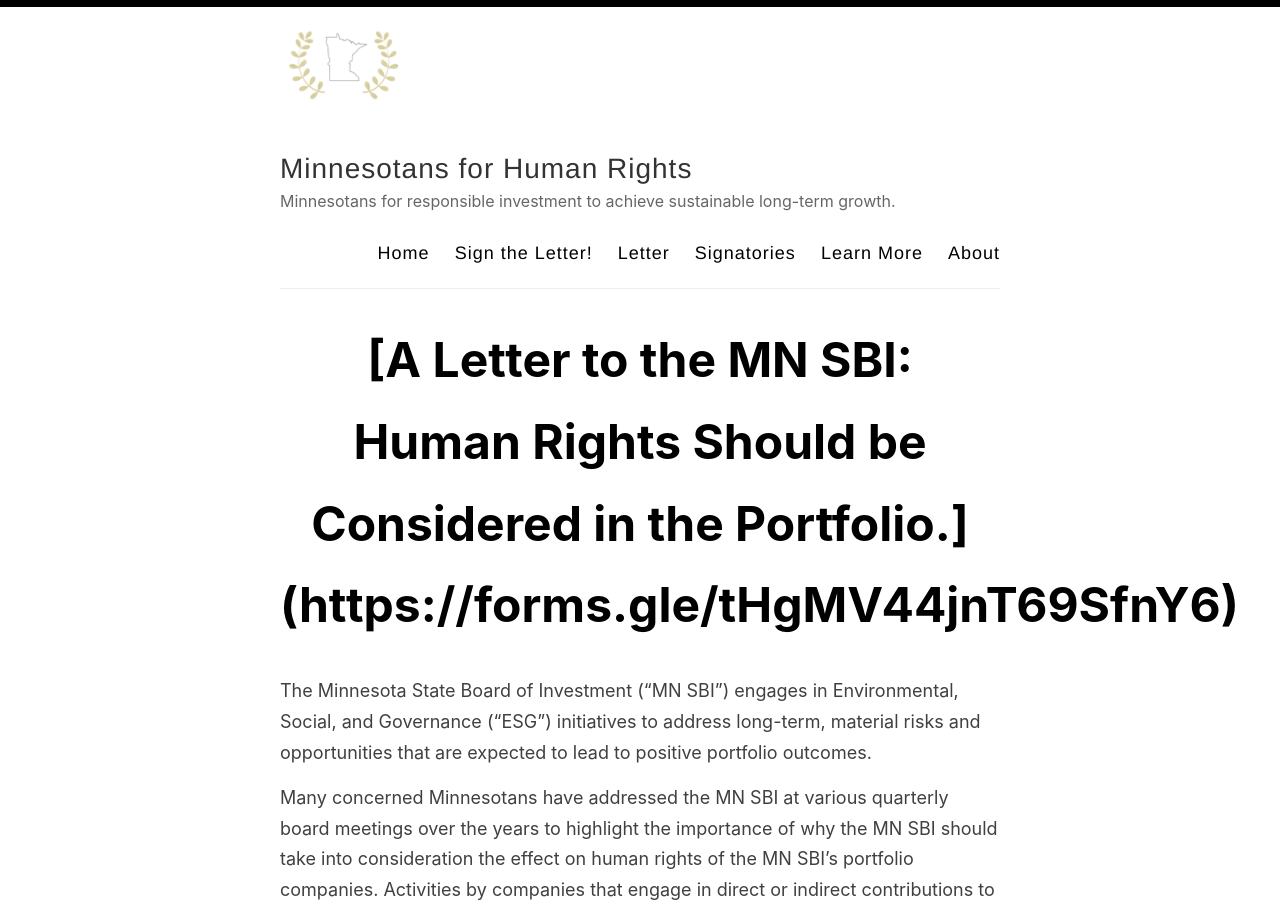
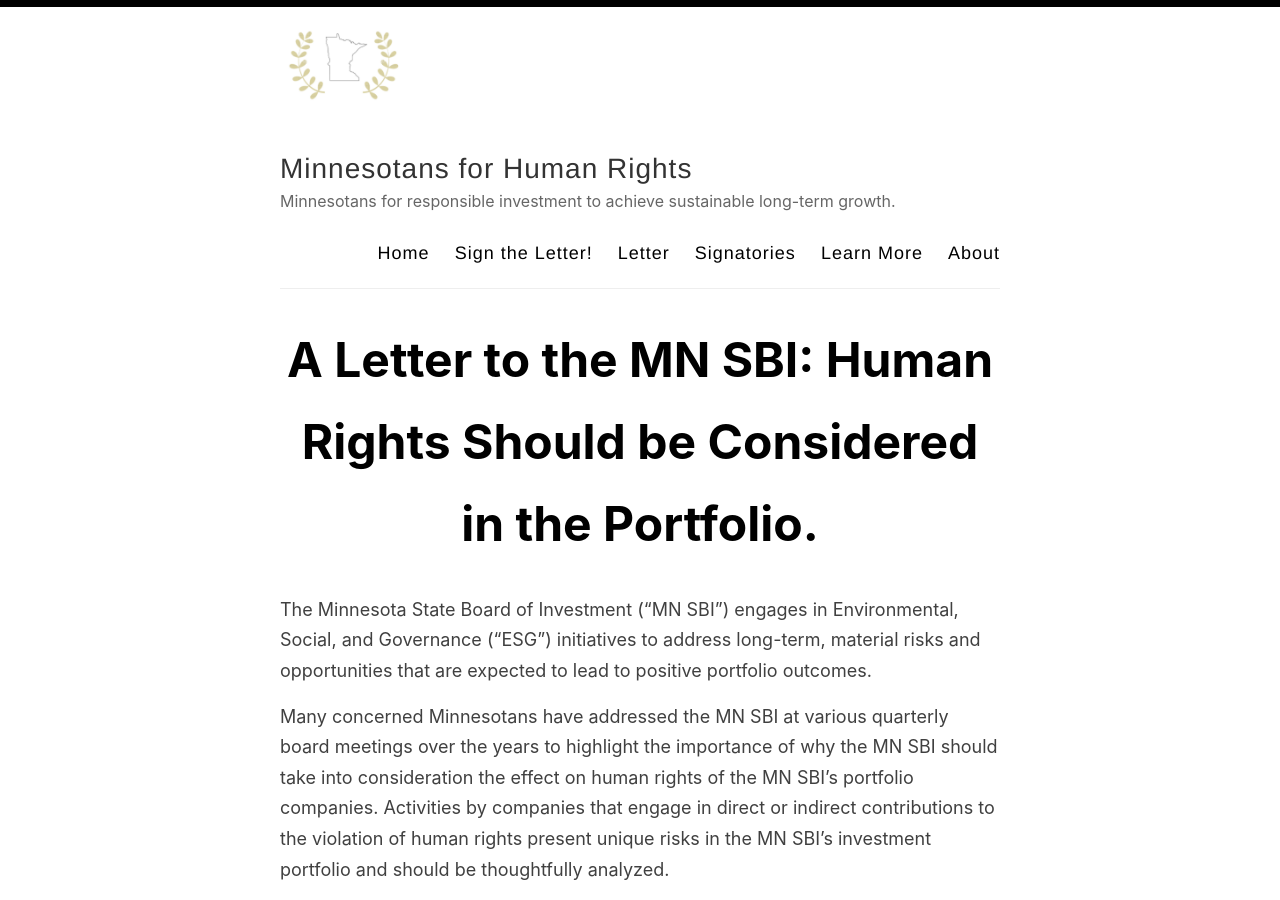
Before and after one commit to adamrahim/adamrahim.github.io, a Jekyll site: the page built from _posts/2020-12-25-letter.md, in a window 1280 px wide and 900 px high. Built offline with Jekyll 4.4.1, drawn with Linux system fonts in a browser that asks for light colours.

Commit message:
Update 2020-12-25-letter.md

```diff
--- a/_posts/2020-12-25-letter.md
+++ b/_posts/2020-12-25-letter.md
@@ -4,7 +4,7 @@
 permalink: /letter/
 ---
 
-<b><center><font size="24" kerning=normal color="#000000">[A Letter to the MN SBI: Human Rights Should be Considered in the Portfolio.](https://forms.gle/tHgMV44jnT69SfnY6)</font></center></b>
+<b><center><font size="24" kerning=normal color="#000000">A Letter to the MN SBI: Human Rights Should be Considered in the Portfolio.</font></center></b>
 &nbsp;
 The Minnesota State Board of Investment (“MN SBI”) engages in Environmental, Social, and Governance (“ESG”) initiatives to address long-term, material risks and opportunities that are expected to lead to positive portfolio outcomes.
 
```
